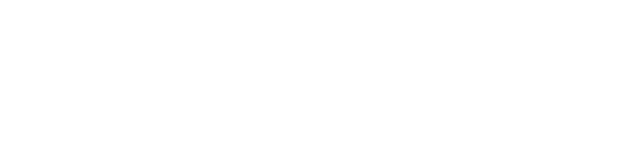
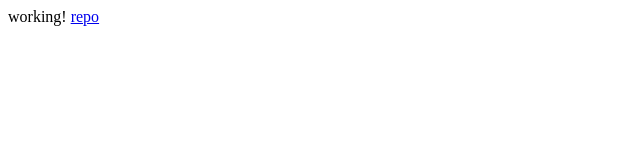
Before and after one commit to stirlingdonaldson/collabitory, a website: page src/index.html in a window 1280 px wide. Shown: the whole page, without its empty margins (0-640 px from the left). Drawn offline with Linux system fonts and the light colour scheme.

Commit message:
added text to body

```diff
--- a/src/index.html
+++ b/src/index.html
@@ -4,5 +4,9 @@
   <title>Document</title>
   <script src="https://unpkg.com/htmx.org@1.9.11"></script>
 </head>
+
+
 <body>
+  working!
+  <a href="https://github.com/stirlingdonaldson/collabitory">repo</a>
 </body>
```
